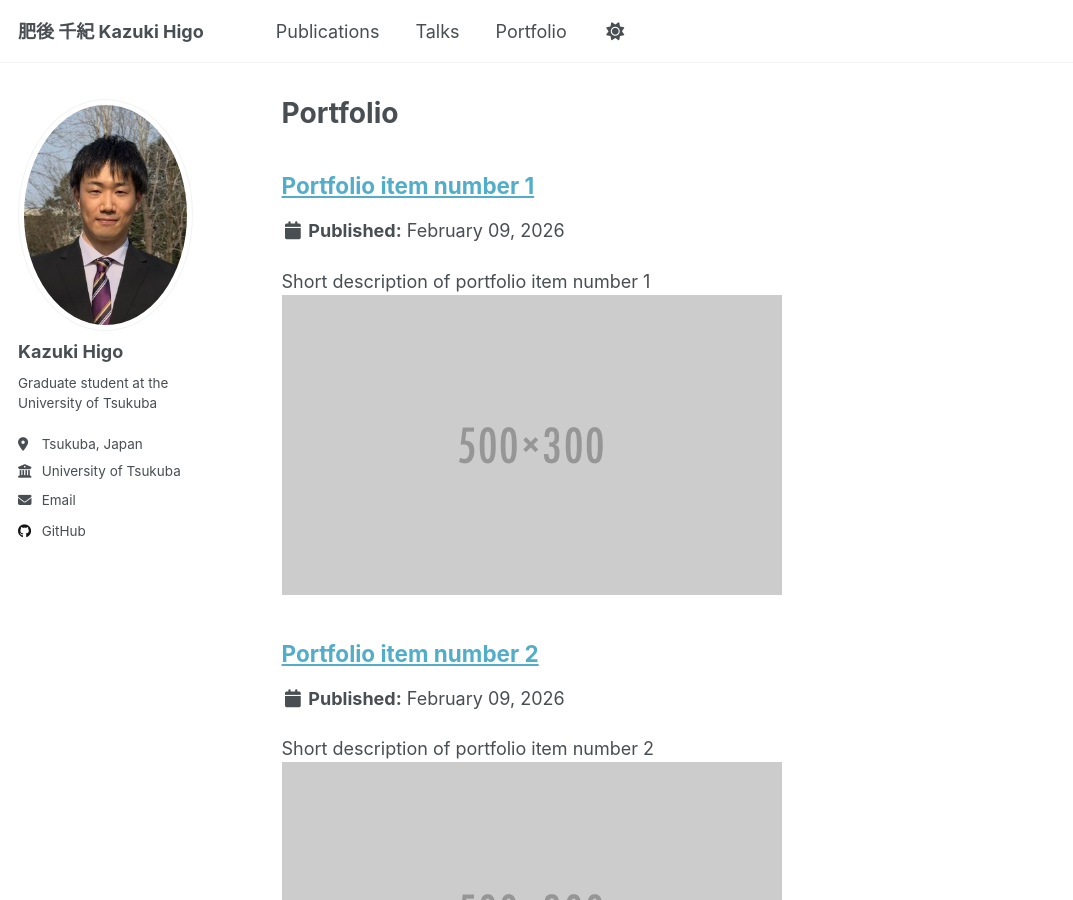
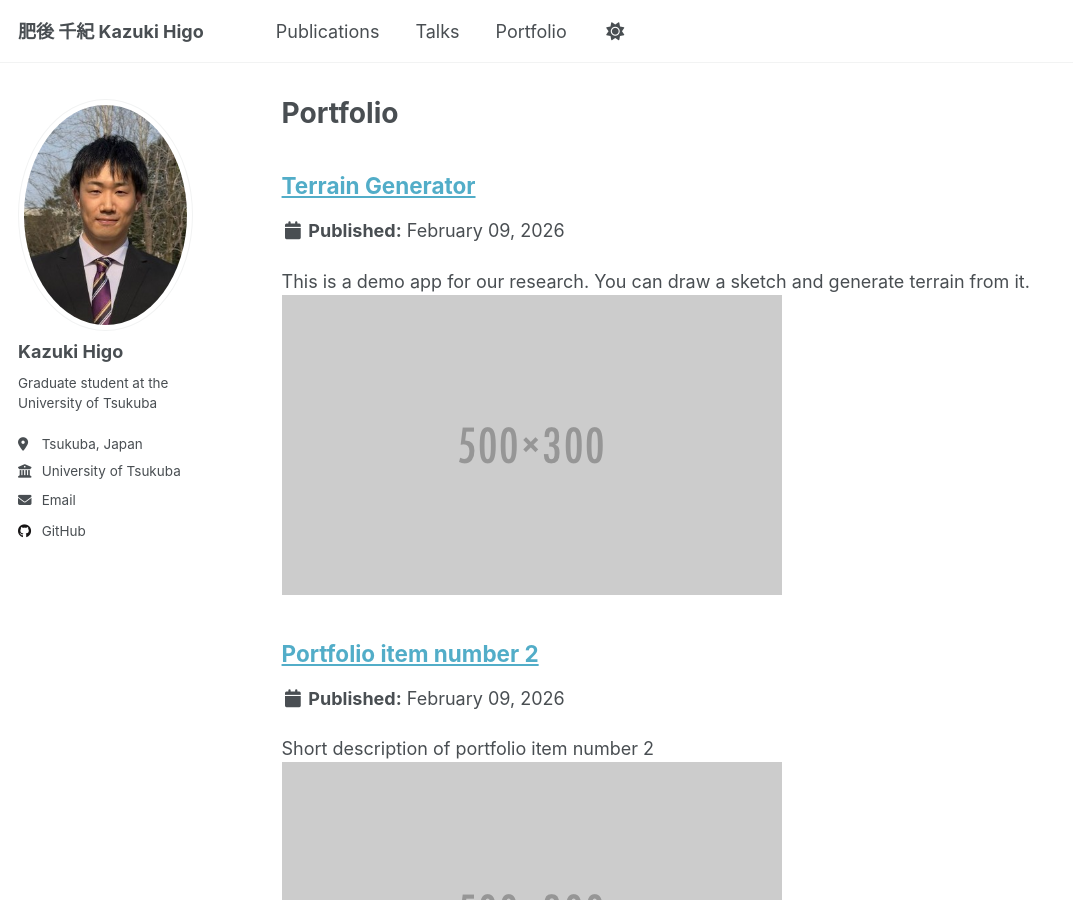
Before and after one commit to millennium-nova/millennium-nova.github.io, a Jekyll site: the page built from _pages/portfolio.html, in a window 1280 px wide and 900 px high. Shown: the whole window, without its empty margins (0-1073 px from the left). Built offline with Jekyll 4.4.1, drawn with Linux system fonts in a browser that asks for light colours.

Commit message:
ポートフォリオアイテムのタイトルと説明を「Terrain Generator」に更新

```diff
--- a/_portfolio/portfolio-1.md
+++ b/_portfolio/portfolio-1.md
@@ -1,6 +1,6 @@
 ---
-title: "Portfolio item number 1"
-excerpt: "Short description of portfolio item number 1<br/><img src='/images/500x300.png'>"
+title: "Terrain Generator"
+excerpt: "This is a demo app for our research. You can draw a sketch and generate terrain from it.<br/><img src='/images/500x300.png'>"
 collection: portfolio
 ---
 
```
